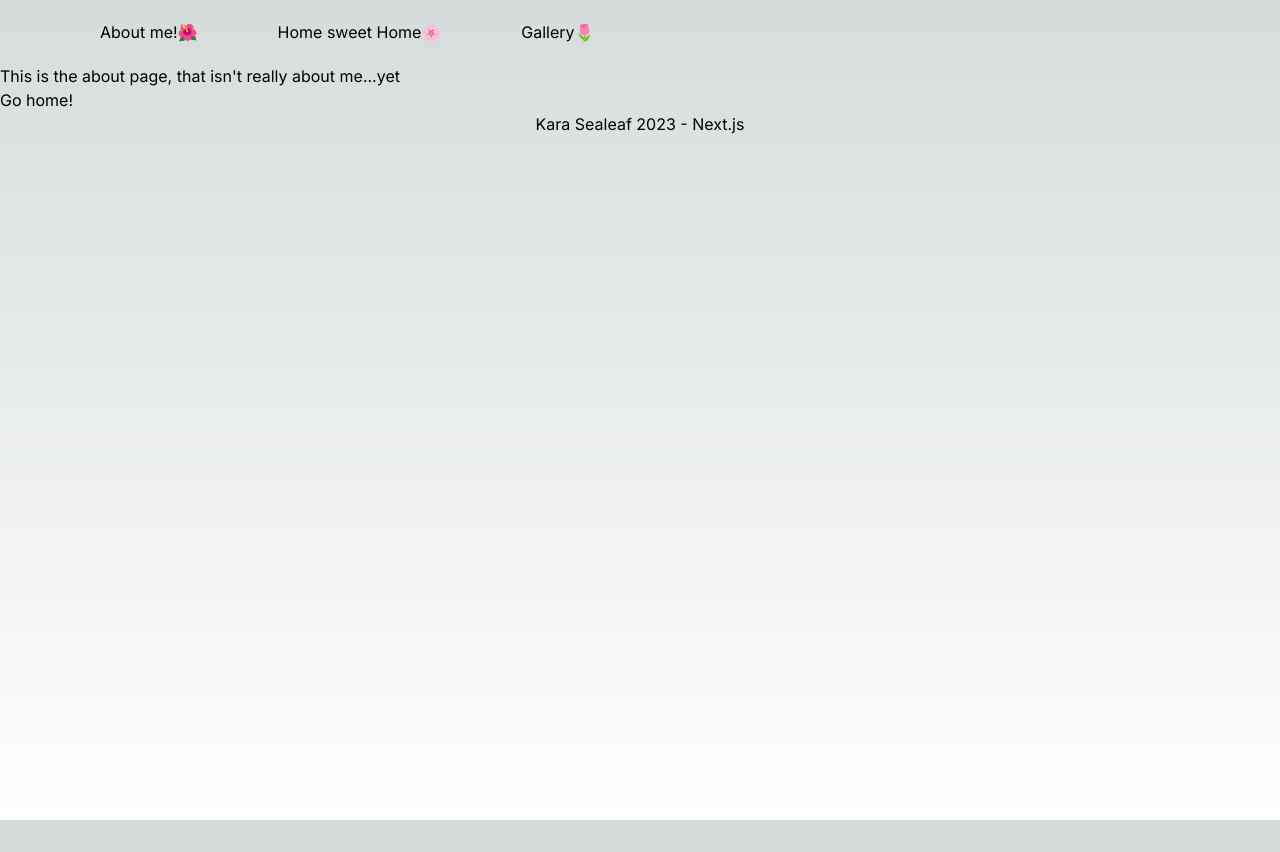
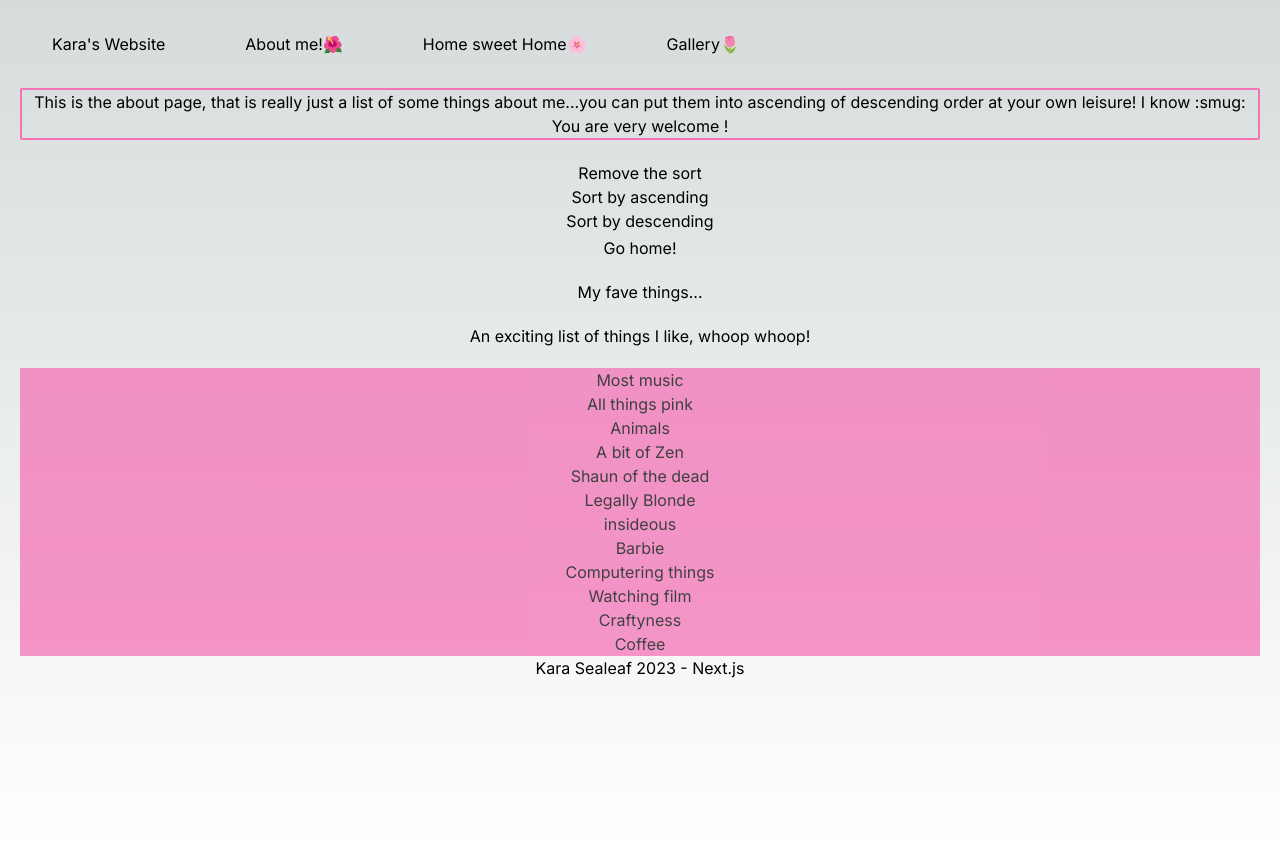
Before and after one commit to karasealeaf/next-class02, a Next.js app: page /about in a window 1280 px wide. Before the commit the page ends 820 px from the top, so only its background shows below. Built offline with nearby package versions, Linux system fonts and the light colour scheme.

Commit message:
animations added

```diff
--- a/src/app/about/Gallery/page.tsx
+++ b/src/app/about/Gallery/page.tsx
@@ -1,30 +1,24 @@
 import Link from "next/link";
-import React from "react";
+import react from "react";
 
-export default function Page() {
+type faveParam = { params: { faves: string } };
+
+export function generateMetadata({ params }: faveParam) {
+  const modTitle = params.faves[0].toUpperCase() + params.faves.slice(1);
+  return {
+    title: `Kara's Favourite Things - ${modTitle}`,
+    description: `Karas Favourite stuff - fun facts about ${params.faves}`,
+  };
+}
+
+export default function Page({ params }: faveParam) {
   return (
-    <div>
-      <h2>
-        This is another page, that isn't really about a gallery yet either
-      </h2>
-      <img
-        src="https://encrypted-tbn0.gstatic.com/images?q=tbn:ANd9GcSepJ3mEjyuj1Ci2QQyLvAPKaVmJt9_ys3Hjg&usqp=CAU"
-        width={250}
-        height={250}
-        alt="All of the pink!"
-      />
-      <img
-        src="https://encrypted-tbn0.gstatic.com/images?q=tbn:ANd9GcQMNGoJZHr1cS_NdAqS2aLw6U-lsxxn0Qcwaq_ShdSWUiiivyQsPHs6e6AuW15ylCODaSo&usqp=CAU"
-        width={250}
-        height={250}
-        alt="Oooo Glitter!"
-      />
-      <img
-        src="https://encrypted-tbn0.gstatic.com/images?q=tbn:ANd9GcQoG7REBrDdf_xQw8FE8X2D6ZWFp8YXAw0rRA&usqp=CAU"
-        width={250}
-        height={250}
-        alt="A sunset"
-      />
-    </div>
+    <main>
+      <div>
+        <h2>This is my dynamic route paramater: {params.faves} </h2>
+        <Link href="/about">Back it up</Link>
+        <p>WHY WON'T YOU WORK!!!!</p>
+      </div>
+    </main>
   );
 }
--- a/src/app/about/page.tsx
+++ b/src/app/about/page.tsx
@@ -1,10 +1,143 @@
 import Link from "next/link";
+import { Metadata } from "next";
 
-export default function Page() {
+export const metadata: Metadata = {
+  title: "About me Blog",
+  description: "A list of stuff on my about me route.",
+};
+
+type favesSearchQuery = {
+  sortBy: string;
+};
+
+type favesType = {
+  name: string;
+  id: number;
+  description: string;
+};
+
+let faves: favesType[] = [
+  {
+    name: "Most music",
+    id: 0,
+    description: "Favourite Things",
+  },
+  {
+    name: "All things pink",
+    id: 1,
+    description: "Favourite Things",
+  },
+  {
+    name: "Animals",
+    id: 2,
+    description: "Favourite Things",
+  },
+  {
+    name: "A bit of Zen",
+    id: 3,
+    description: "Favourite Things",
+  },
+  {
+    name: "Shaun of the dead",
+    id: 4,
+    description: "Films",
+  },
+  {
+    name: "Legally Blonde",
+    id: 5,
+    description: "Films",
+  },
+  {
+    name: "insideous",
+    id: 6,
+    description: "Films",
+  },
+  {
+    name: "Barbie",
+    id: 7,
+    description: "Films",
+  },
+  {
+    name: "Computering things",
+    id: 8,
+    description: "Hobbies",
+  },
+  {
+    name: "Watching film",
+    id: 9,
+    description: "Hobbies",
+  },
+  {
+    name: "Craftyness",
+    id: 10,
+    description: "Hobbies",
+  },
+  {
+    name: "Coffee",
+    id: 11,
+    description: "Hobbies",
+  },
+];
+
+function compareFaves(a: favesType, b: favesType) {
+  if (a.name < b.name) {
+    return -1;
+  } else if (a.name > b.name) {
+    return 1;
+  } else {
+    return 0;
+  }
+}
+
+export default function Page({
+  searchParams,
+}: {
+  searchParams: favesSearchQuery;
+}) {
+  let sortedFave = [...faves];
+
+  if (searchParams.sortBy == "asc") {
+    sortedFave.sort(compareFaves);
+  } else if (searchParams.sortBy == "desc") {
+    sortedFave.sort(compareFaves).reverse();
+  }
   return (
     <div>
-      <h2>This is the about page, that isn't really about me...yet</h2>
-      <p><Link href="/">Go home! </Link></p>
+      <h2 className="text-center border-opacity-1 rounded-sm border-2 border-pink-400 ">
+        This is the about page, that is really just a list of some things about
+        me...you can put them into ascending of descending order at your own
+        leisure! I know :smug: You are very welcome !
+      </h2>
+<div className="text-center animate-bounce ">
+      <p>{searchParams.sortBy}</p>
+      <br />
+      <Link href="/about">Remove the sort</Link>
+      <br />
+      <Link href="/about?sortBy=asc">Sort by ascending</Link>
+      <br />
+      <Link href="/about?sortBy=desc">Sort by descending</Link>
+      <br />
+      </div>
+      <p className="text-center hover:animate-spin">
+        <Link href="/">Go home! </Link>
+      </p>
+      <h2 className="text-center m-5">My fave things...</h2>
+      <p className="text-center m-5">
+        An exciting list of things I like, whoop whoop!
+      </p>
+
+      {sortedFave.map((fave) => {
+        return (
+          <div key={fave.id} className="text-center animate-pulse bg-pink-400">
+            <Link
+              className="text-center m-5"
+              href={`/about/${fave.name.toLowerCase()}`}
+            >
+              {fave.name}
+            </Link>
+          </div>
+        );
+      })}
     </div>
   );
 }
--- a/src/app/layout.tsx
+++ b/src/app/layout.tsx
@@ -7,8 +7,8 @@ import Footer from "@/components/Footer"
 const inter = Inter({ subsets: ['latin'] })
 
 export const metadata: Metadata = {
-  title: 'Create Next App',
-  description: 'Generated by create next app',
+  title: `Kara's Website`,
+  description: 'Generated by many tears wept',
 }
 
 export default function RootLayout({
@@ -18,7 +18,7 @@ export default function RootLayout({
 }) {
   return (
     <html lang="en">
-      <body className={`${inter.className} h-screen`}>
+      <body className={`${inter.className} h-screen m-5`}>
         <Header />
         {children}
         <Footer />
--- a/src/app/page.tsx
+++ b/src/app/page.tsx
@@ -1,50 +1,27 @@
-import Image from "next/image";
+import Link from "next/link";
 
 export default function Home() {
   return (
     <main className="h-full flex flex-col items-center justify-between text-tahiti">
       <div className="max-h-[80%] flex flex-col items-center">
-        <h2 className="text-tahiti bg-pink-500 text-center m-5">Kara Sealeaf</h2>
-        <div></div>
-        <img src="https://encrypted-tbn0.gstatic.com/images?q=tbn:ANd9GcQPQM5iDZY9ncdq_C_l-f8FJLDi2y_C6yWX-364aWt4Zror0cH6MNFfrcltaOOHfUE2eJg&usqp=CAU"
-      width={250}
-      height={250}
-      alt="Picture of water flower" />
-      <h1 className="text-center m-5">Welcome!</h1>
-        <p className="text-center m-5">Hellooooo, this is my website all about me.</p>
-        <h2 className="text-center m-5">My fave things...</h2>
-        <p className="text-center m-5">An exciting table of things I like, whoop!</p>
-        <table className="hover:table-fixed text-center m-5 justify-between">
-  <thead>
-    <tr>
-      <th>Stuff</th>
-      <th>Films</th>
-      <th>Hobbies</th>
-    </tr>
-  </thead>
-  <tbody>
-    <tr>
-      <td>Most music</td>
-      <td>Shaun of the dead</td>
-      <td>Computering things</td>
-    </tr>
-    <tr>
-      <td>All things pink</td>
-      <td>Legally Blonde</td>
-      <td>Watching films</td>
-    </tr>
-    <tr>
-      <td>Animals</td>
-      <td>Insideous</td>
-      <td>Crafty bits</td>
-    </tr>
-    <tr>
-      <td>Zen</td>
-      <td>Barbie</td>
-      <td>Coffee</td>
-    </tr>
-  </tbody>
-</table>
+        <h2 className="text-tahiti bg-pink-500 text-center m-5">
+          Welcome to my website...
+        </h2>
+        <img
+          className="item-center m-5 hover:animate-spin h-250 w-250 mr-3 ... rounded-full"
+          src="https://encrypted-tbn0.gstatic.com/images?q=tbn:ANd9GcQPQM5iDZY9ncdq_C_l-f8FJLDi2y_C6yWX-364aWt4Zror0cH6MNFfrcltaOOHfUE2eJg&usqp=CAU"
+          width={250}
+          height={250}
+          alt="Picture of a water colour flower"
+        />
+
+        <p className="text-center m-5">
+          Hellooooo, this is my website all about me, feel free to click some
+          links and have a nose.
+        </p>
+        <Link className="cursor-pointer" href="/about">
+          Click here for the about me page
+        </Link>
       </div>
     </main>
   );
--- a/src/components/Header.tsx
+++ b/src/components/Header.tsx
@@ -2,13 +2,14 @@ import Link from "next/link";
 
 export default function Home() {
   return (
-    <div className="text-tahiti text-center m-5 flex flex-row items-center items-stretch space-x-20">
+    <div className="text-tahiti text-center m-8 flex flex-row items-center items-stretch space-x-20">
+      <h1>Kara's Website</h1>
       <br />
-      <Link href="/about/page">About me!🌺</Link>
+      <Link href="/about">About me!🌺</Link>
       <br />
       <Link href="/">Home sweet Home🌸</Link>
       <br />
-      <Link href="/about/Gallery/page">Gallery🌷</Link>
+      <Link href="/about/Gallery">Gallery🌷</Link>
       <br />
     </div>
   );
```
Also changed, not shown: src/components/Footer.tsx (+0 -7 lines).
